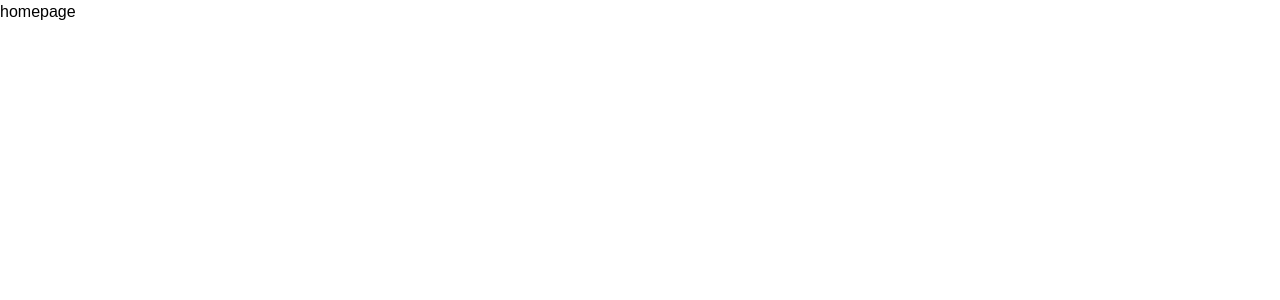
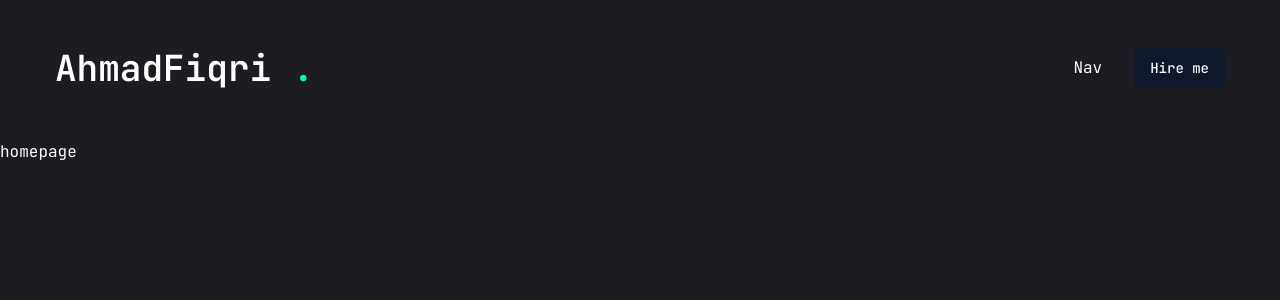
Before and after one commit to fiqrioemry/ahmadfiqrioemry_portfolio, a Next.js app: page / in a window 1280 px wide. Shown: the top 300 px of the page. Built offline with nearby package versions, Linux system fonts and the light colour scheme.

Commit message:
adding header section

```diff
--- a/app/globals.css
+++ b/app/globals.css
@@ -2,18 +2,8 @@
 @tailwind components;
 @tailwind utilities;
 
-body {
-  font-family: Arial, Helvetica, sans-serif;
-}
-
-@layer utilities {
-  .text-balance {
-    text-wrap: balance;
+@layer base {
+  body {
+    @apply font-primary bg-primary text-white leading-loose;
   }
 }
-
-@layer base {
-  :root {
-    --radius: 0.5rem;
-  }
-}
--- a/app/layout.jsx
+++ b/app/layout.jsx
@@ -1,15 +1,13 @@
-import localFont from "next/font/local";
+import { JetBrains_Mono } from "next/font/google";
 import "./globals.css";
 
-const geistSans = localFont({
-  src: "./fonts/GeistVF.woff",
-  variable: "--font-geist-sans",
-  weight: "100 900",
-});
-const geistMono = localFont({
-  src: "./fonts/GeistMonoVF.woff",
-  variable: "--font-geist-mono",
-  weight: "100 900",
+// components
+import Header from "@/components/Header";
+
+const jetbrainsMono = JetBrains_Mono({
+  subsets: ["latin"],
+  weight: ["100", "200", "300", "400", "500", "600", "700", "800"],
+  variable: "--font-jetbrainsMono",
 });
 
 export const metadata = {
@@ -20,9 +18,8 @@
 export default function RootLayout({ children }) {
   return (
     <html lang="en">
-      <body
-        className={`${geistSans.variable} ${geistMono.variable} antialiased`}
-      >
+      <body className={jetbrainsMono.variable}>
+        <Header />
         {children}
       </body>
     </html>
--- /dev/null
+++ b/components/Header.jsx
@@ -0,0 +1,32 @@
+import Link from "next/link";
+import { Button } from "./ui/button";
+
+// components
+import Nav from "./Nav";
+
+const Header = () => {
+  return (
+    <header className="py-8 xl:py-12 text-white">
+      <div className="container mx-auto flex justify-between items-center">
+        <Link href="/">
+          <h1 className="text-4xl font-semibold">
+            AhmadFiqri <span className="text-accent">.</span>
+          </h1>
+        </Link>
+
+        {/* desktop nav & hire me button */}
+        <div className="hidden xl:flex items-center gap-8">
+          <Nav />
+          <Link href="/">
+            <Button>Hire me</Button>
+          </Link>
+        </div>
+
+        {/* mobile nav */}
+        <div className="xl:hidden">mobile nav</div>
+      </div>
+    </header>
+  );
+};
+
+export default Header;
--- /dev/null
+++ b/components/Nav.jsx
@@ -0,0 +1,5 @@
+const Nav = () => {
+  return <div>Nav</div>;
+};
+
+export default Nav;
--- a/tailwind.config.js
+++ b/tailwind.config.js
@@ -1,23 +1,56 @@
 /** @type {import('tailwindcss').Config} */
 module.exports = {
-    darkMode: ["class"],
-    content: [
+  darkMode: ["class"],
+  content: [
     "./pages/**/*.{js,ts,jsx,tsx,mdx}",
     "./components/**/*.{js,ts,jsx,tsx,mdx}",
     "./app/**/*.{js,ts,jsx,tsx,mdx}",
   ],
+  prefix: "",
   theme: {
-  	extend: {
-  		colors: {
-  			background: 'var(--background)',
-  			foreground: 'var(--foreground)'
-  		},
-  		borderRadius: {
-  			lg: 'var(--radius)',
-  			md: 'calc(var(--radius) - 2px)',
-  			sm: 'calc(var(--radius) - 4px)'
-  		}
-  	}
+    container: {
+      center: true,
+      padding: "15px",
+    },
+    screens: {
+      sm: "648px",
+      md: "768px",
+      lg: "960px",
+      xl: "1200px",
+    },
+    fontFamily: {
+      primary: "var(--font-jetbrainsMono)",
+    },
+    extend: {
+      colors: {
+        primary: "#1c1c22",
+        accent: {
+          DEFAULT: "#00ff99",
+          hover: "#00e187",
+        },
+      },
+
+      keyframes: {
+        "accordion-down": {
+          from: { height: "0" },
+          to: { height: "var(--radix-accordion-content-height)" },
+        },
+        "accordion-up": {
+          from: { height: "var(--radix-accordion-content-height)" },
+          to: { height: "0" },
+        },
+      },
+      animation: {
+        "accordion-down": "accordion-down 0.2s ease-out",
+        "accordion-up": "accordion-up 0.2s ease-out",
+      },
+
+      //   borderRadius: {
+      //     lg: "var(--radius)",
+      //     md: "calc(var(--radius) - 2px)",
+      //     sm: "calc(var(--radius) - 4px)",
+      //   },
+    },
   },
   plugins: [require("tailwindcss-animate")],
 };
```
